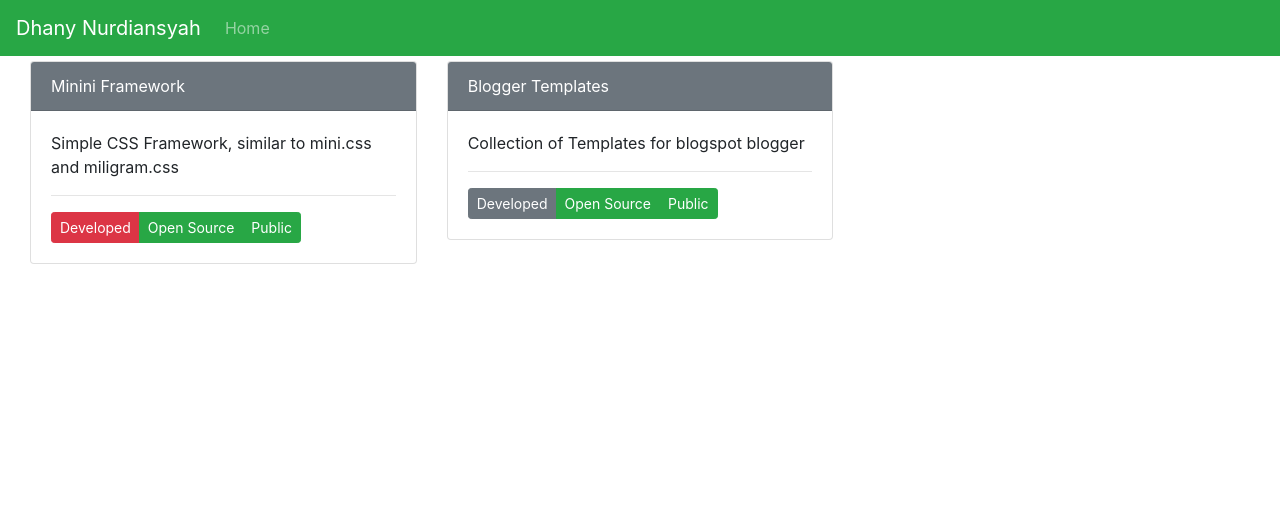
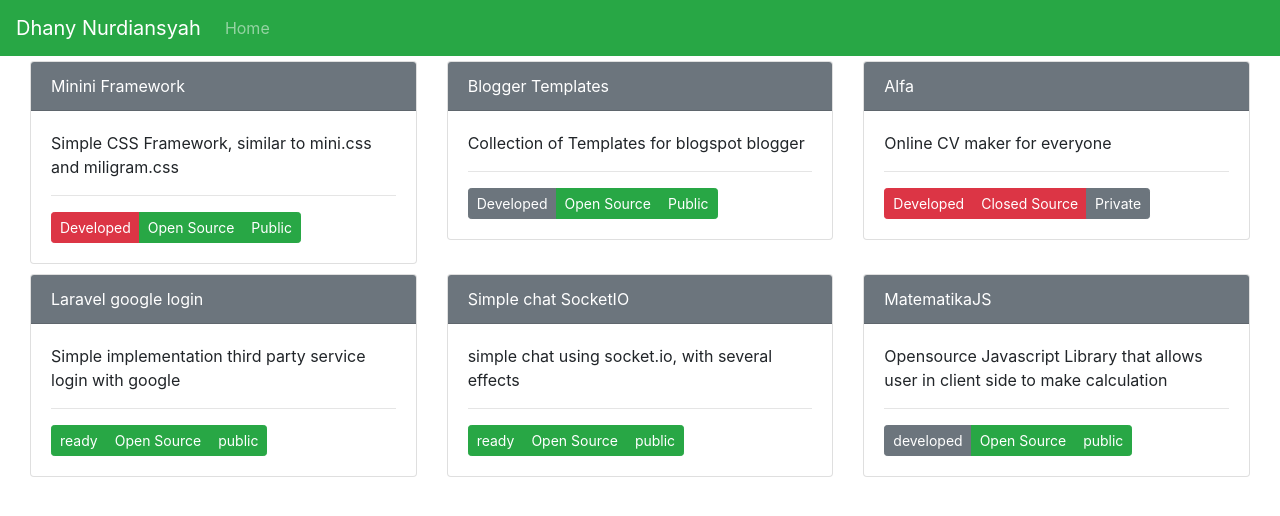
Before and after one commit to dhanyn10/builder, a React (Create React App) app: page / in a window 1280 px wide. Shown: the top 516 px of the page. Built offline with nearby package versions, Linux system fonts and the light colour scheme.

Commit message:
tambah beberapa proyek

```diff
--- a/public/index.html
+++ b/public/index.html
@@ -6,7 +6,7 @@
     <meta name="theme-color" content="#000000">
     <link rel="manifest" href="%PUBLIC_URL%/manifest.json">
     <link rel="shortcut icon" href="%PUBLIC_URL%/favicon.ico">
-    <title>Web Tutorial</title>
+    <title>Dhany Nurdiansyah</title>
   </head>
   <body>
     <noscript>
--- a/src/halaman/Beranda.jsx
+++ b/src/halaman/Beranda.jsx
@@ -52,6 +52,70 @@ class Beranda extends React.Component
                                 </CardBody>
                             </Card>
                         </div>
+                        <div className="col-md-4">
+                            <Card>
+                                <CardHeader className="bg-secondary text-white">
+                                    Alfa
+                                </CardHeader>
+                                <CardBody>
+                                    Online CV maker for everyone
+                                    <hr/>
+                                    <div className="btn-group">
+                                        <Button className="btn btn-sm btn-danger">Developed</Button>
+                                        <Button className="btn btn-sm btn-danger">Closed Source</Button>
+                                        <Button className="btn btn-sm btn-secondary">Private</Button>
+                                    </div>
+                                </CardBody>
+                            </Card>
+                        </div>
+                        <div className="col-md-4">
+                            <Card>
+                                <CardHeader className="bg-secondary text-white">
+                                    Laravel google login
+                                </CardHeader>
+                                <CardBody>
+                                    Simple implementation third party service login with google
+                                    <hr/>
+                                    <div className="btn-group">
+                                        <Button className="btn btn-sm btn-success">ready</Button>
+                                        <Button className="btn btn-sm btn-success">Open Source</Button>
+                                        <Button className="btn btn-sm btn-success">public</Button>
+                                    </div>
+                                </CardBody>
+                            </Card>
+                        </div>
+                        <div className="col-md-4">
+                            <Card>
+                                <CardHeader className="bg-secondary text-white">
+                                    Simple chat SocketIO
+                                </CardHeader>
+                                <CardBody>
+                                    simple chat using socket.io, with several effects
+                                    <hr/>
+                                    <div className="btn-group">
+                                        <Button className="btn btn-sm btn-success">ready</Button>
+                                        <Button className="btn btn-sm btn-success">Open Source</Button>
+                                        <Button className="btn btn-sm btn-success">public</Button>
+                                    </div>
+                                </CardBody>
+                            </Card>
+                        </div>
+                        <div className="col-md-4">
+                            <Card>
+                                <CardHeader className="bg-secondary text-white">
+                                    MatematikaJS
+                                </CardHeader>
+                                <CardBody>
+                                    Opensource Javascript Library that allows user in client side to make calculation
+                                    <hr/>
+                                    <div className="btn-group">
+                                        <Button className="btn btn-sm btn-secondary">developed</Button>
+                                        <Button className="btn btn-sm btn-success">Open Source</Button>
+                                        <Button className="btn btn-sm btn-success">public</Button>
+                                    </div>
+                                </CardBody>
+                            </Card>
+                        </div>
                     </Row>
                 </Container>
             </div>
```
